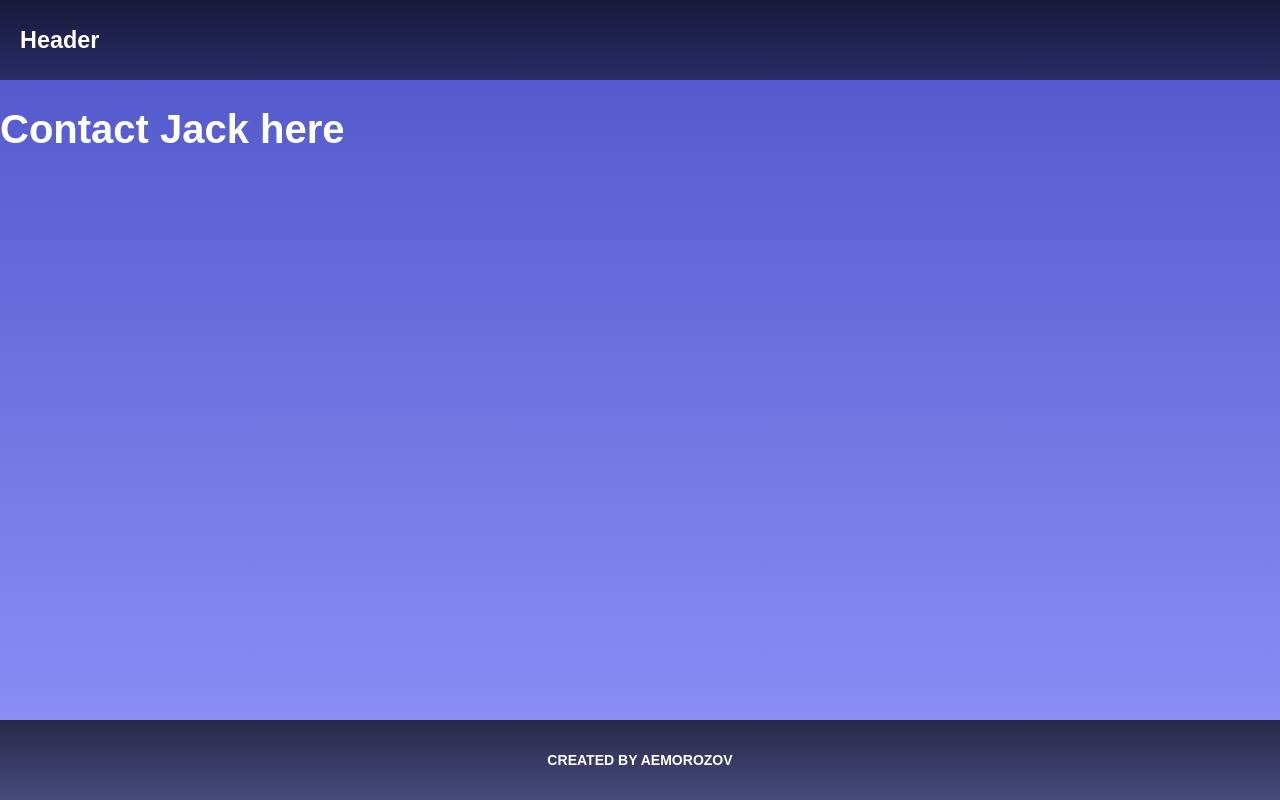
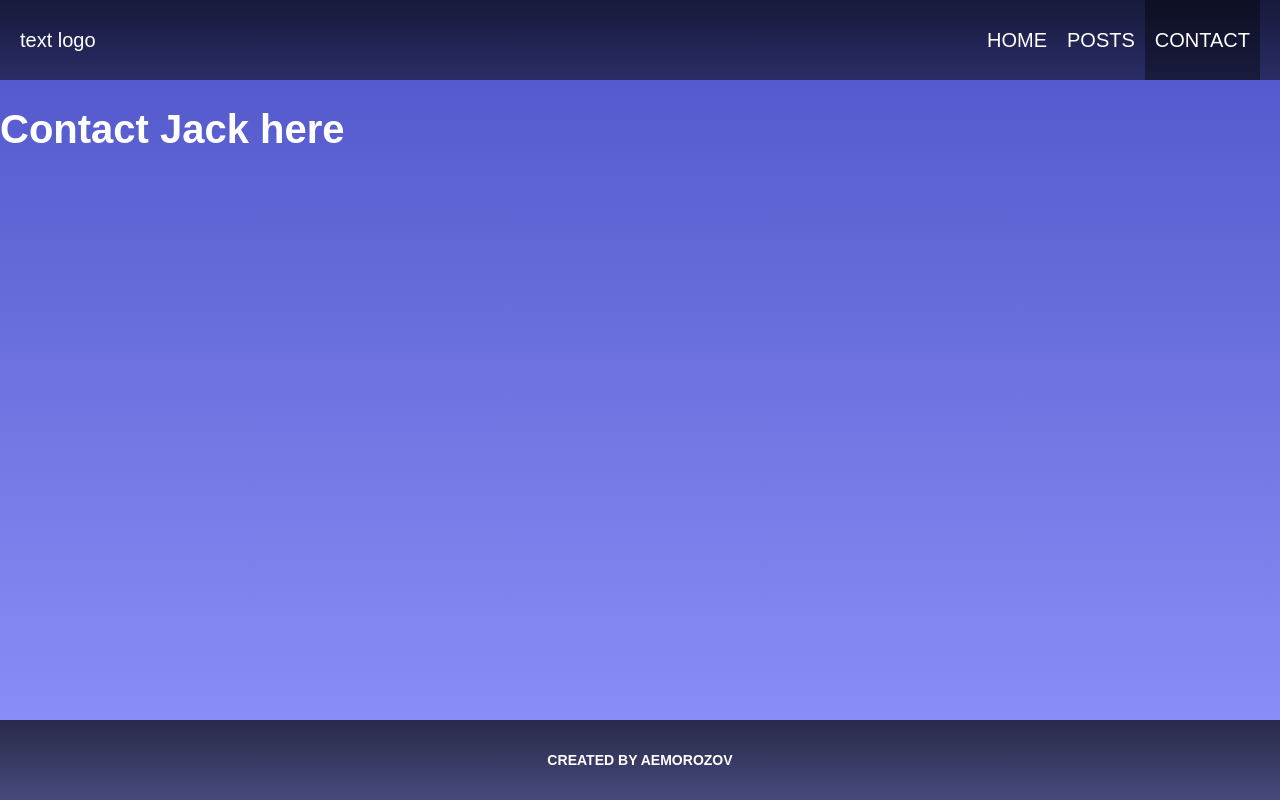
Before and after one commit to aemorozov/nextjs, a Next.js app: page /contacts/contact in a window 1280 px wide. Built offline with nearby package versions, Linux system fonts and the light colour scheme.

Commit message:
chore: add routs and redirect

```diff
--- a/src/components/Header.tsx
+++ b/src/components/Header.tsx
@@ -1,9 +1,10 @@
 import Heading from "./Heading"
+import Navbar from "./Navbar"
 
 const Header = () => {
     return (
         <header>
-            <Heading tag="h3" text="Header" />
+            <Navbar />
         </header>
     )
 
--- /dev/null
+++ b/src/components/Navbar.tsx
@@ -0,0 +1,31 @@
+import { useRouter } from 'next/router'
+import styles from '../styles/Navbar.module.scss'
+import Link from 'next/link'
+
+const navigation = [
+    {id: 1, title: 'Home', path: '/'},
+    {id: 2, title: 'Posts', path: '/posts'},
+    {id: 3, title: 'Contact', path: '/contacts/contact'}
+]
+
+const Navbar = () => {
+
+    const { pathname } = useRouter()
+
+    return (
+        <nav className={styles.nav}>
+            <div className={styles.logo}>
+                text logo
+            </div>
+            <div className={styles.links}>
+                { navigation.map(({ id, title, path }) => (
+                    <Link href={ path } key={ id } legacyBehavior >
+                        <a className={ pathname === path ? styles.active : '' }>{ title }</a>
+                    </Link>
+                ))}
+            </div>
+        </nav>
+    )
+}
+
+export default Navbar
```
Also changed, not shown: src/pages/404.tsx (+17 -4 lines).
